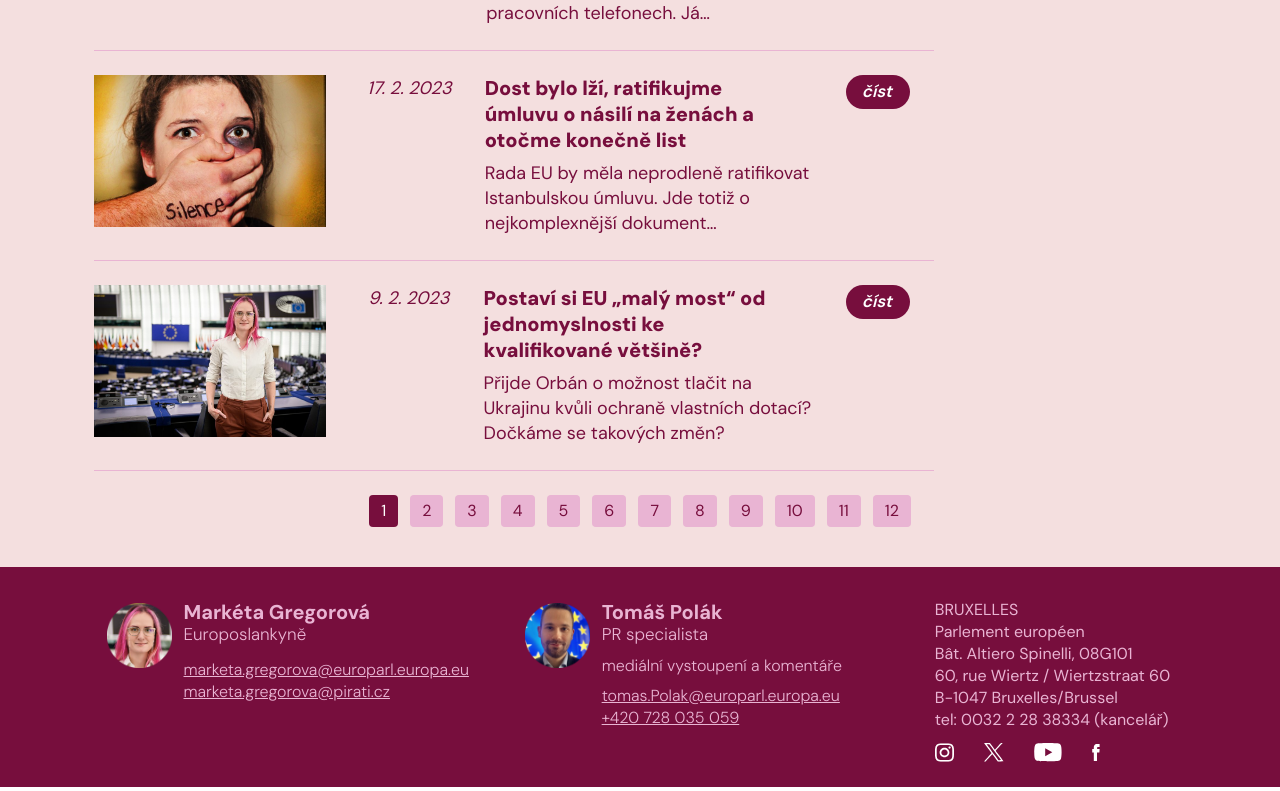
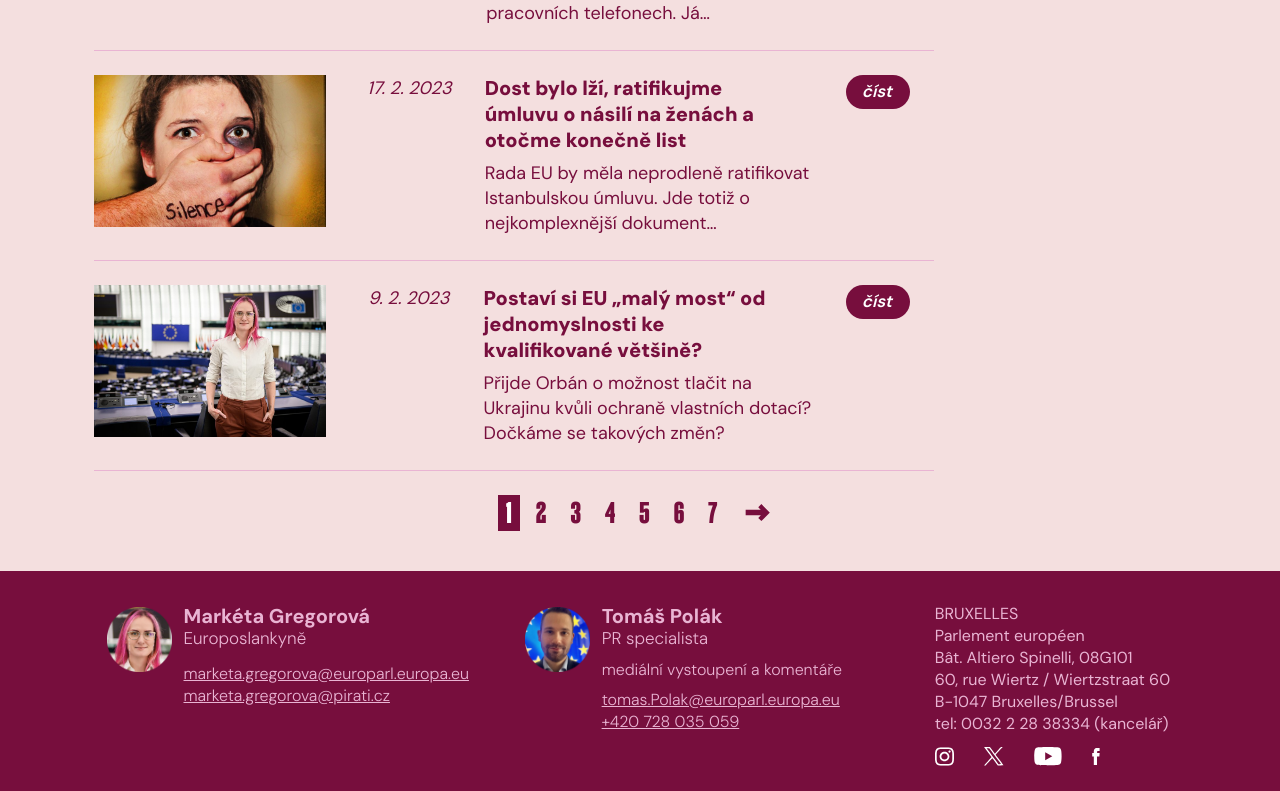
Before and after one commit to caroluxurians/mgreg, a Next.js app: page /clanky in a window 1280 px wide. Shown: the part 1850-2641 px from the top of the page. Built offline with nearby package versions, Linux system fonts and the light colour scheme.

Commit message:
pagination styles, arrows added

```diff
--- a/app/(sections)/clanky/Pagination.tsx
+++ b/app/(sections)/clanky/Pagination.tsx
@@ -1,5 +1,6 @@
 "use client";
 
+import Image from "next/image";
 import { useSearchParams, useRouter } from "next/navigation";
 
 type PaginationProps = {
@@ -27,21 +28,60 @@ const Pagination = ({ numberOfArticles, perPage = 10 }: PaginationProps) => {
   const arrayOfPages = Array.from({ length: numberOfPages }, (_, i) => i + 1);
   console.log(arrayOfPages);
 
+  const maxVisible = 7;
+  let start = Math.max(1, currentPage - Math.floor(maxVisible / 2));
+  let end = start + maxVisible - 1;
+
+  if (end > numberOfPages) {
+    end = numberOfPages;
+    start = Math.max(1, end - maxVisible + 1);
+  }
+
+  const visiblePages = arrayOfPages.slice(start - 1, end);
+
   return (
-    <div className="mb-10 flex justify-center gap-3">
-      {arrayOfPages.map((num) => (
+    <div className="mb-10 flex justify-center gap-2">
+      {currentPage > 1 && (
+        <button
+          type="button"
+          onClick={() => handlePageClick(currentPage - 1)}
+          className="px-3 text-2xl text-medium-pink hover:text-white hover:bg-medium-pink rounded"
+        >
+          <Image
+            src="/arrow-pagination.svg"
+            height={25}
+            width={25}
+            alt="arrow back"
+          />
+        </button>
+      )}
+      {visiblePages.map((num) => (
         <button
           type="button"
           key={num}
           onClick={() => handlePageClick(num)}
-          className={`px-3 py-1 rounded ${num === currentPage
+          className={`font-heading text-3xl px-2 ${num === currentPage
             ? "bg-medium-pink text-white"
-            : "bg-light-pink text-medium-pink"
-            } hover:bg-pink-200 transition`}
+            : "text-medium-pink"} hover:bg-pink-200 transition cursor-pointer`}
         >
           {num}
         </button>
       ))}
+      {currentPage < numberOfPages && (
+        <button
+          type="button"
+          onClick={() => handlePageClick(currentPage + 1)}
+          className="px-3 text-2xl text-medium-pink hover:text-white hover:bg-medium-pink rounded"
+        >
+          <Image
+            src="/arrow-pagination.svg"
+            height={25}
+            width={25}
+            alt="arrow forward"
+            className="transition-transform rotate-180"
+          />
+        </button>
+      )}
     </div>
   );
 };
--- a/hooks/useUpdateUrlQuery.tsx
+++ /dev/null
@@ -1,20 +0,0 @@
-import { Route } from "next";
-import { usePathname, useRouter, useSearchParams } from "next/navigation";
-
-const useUpdateUrlQuery = () => {
-  const searchParams = useSearchParams();
-  const router = useRouter();
-  const pathname = usePathname();
-
-  return (newParams: Record<string, string | number>, scroll: boolean = false) => {
-    const paramsObject = new URLSearchParams(searchParams);
-    Object.entries(newParams).forEach(([name, value]) => {
-      if (value === "") paramsObject.delete(name);
-      else paramsObject.set(name, String(value));
-    });
-
-    router.push(`${pathname}?${paramsObject.toString()}` as Route, { scroll });
-  };
-};
-
-export default useUpdateUrlQuery;
```
Also changed, not shown: public/arrow-pagination.svg (added).
